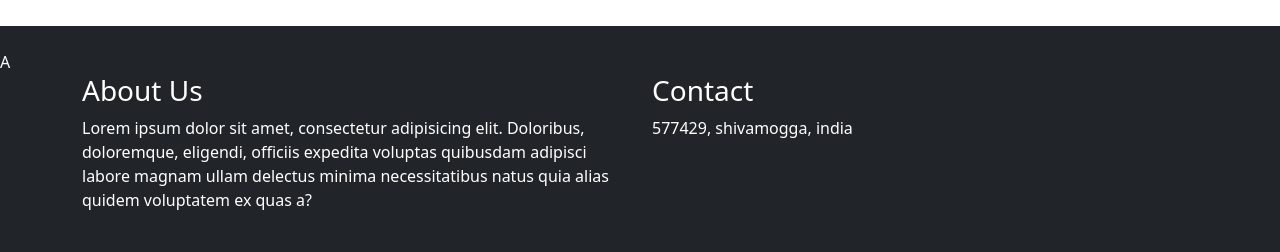
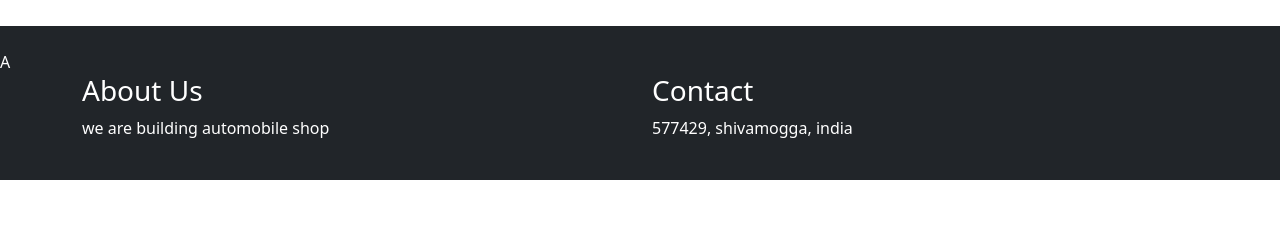
Before and after one commit to suhasjk07/automobile, a plain HTML site: page index.html in a window 1280 px wide. Shown: the part 1435-1687 px from the top of the page. After the commit the page ends 1615 px from the top, so only its background shows below. Drawn offline with nearby package versions, Linux system fonts and the light colour scheme.

Commit message:
Update index.html

```diff
--- a/index.html
+++ b/index.html
@@ -103,7 +103,7 @@
       <div class="row">
         <div class="col-md-6">
           <h3>About Us</h3>
-          <p>Lorem ipsum dolor sit amet, consectetur adipisicing elit. Doloribus, doloremque, eligendi, officiis expedita voluptas quibusdam adipisci labore magnam ullam delectus minima necessitatibus natus quia alias quidem voluptatem ex quas a?</p>
+          <p>we are building automobile shop</p>
         </div>
         <div class="col-md-6">
           <h3>Contact</h3>
```
